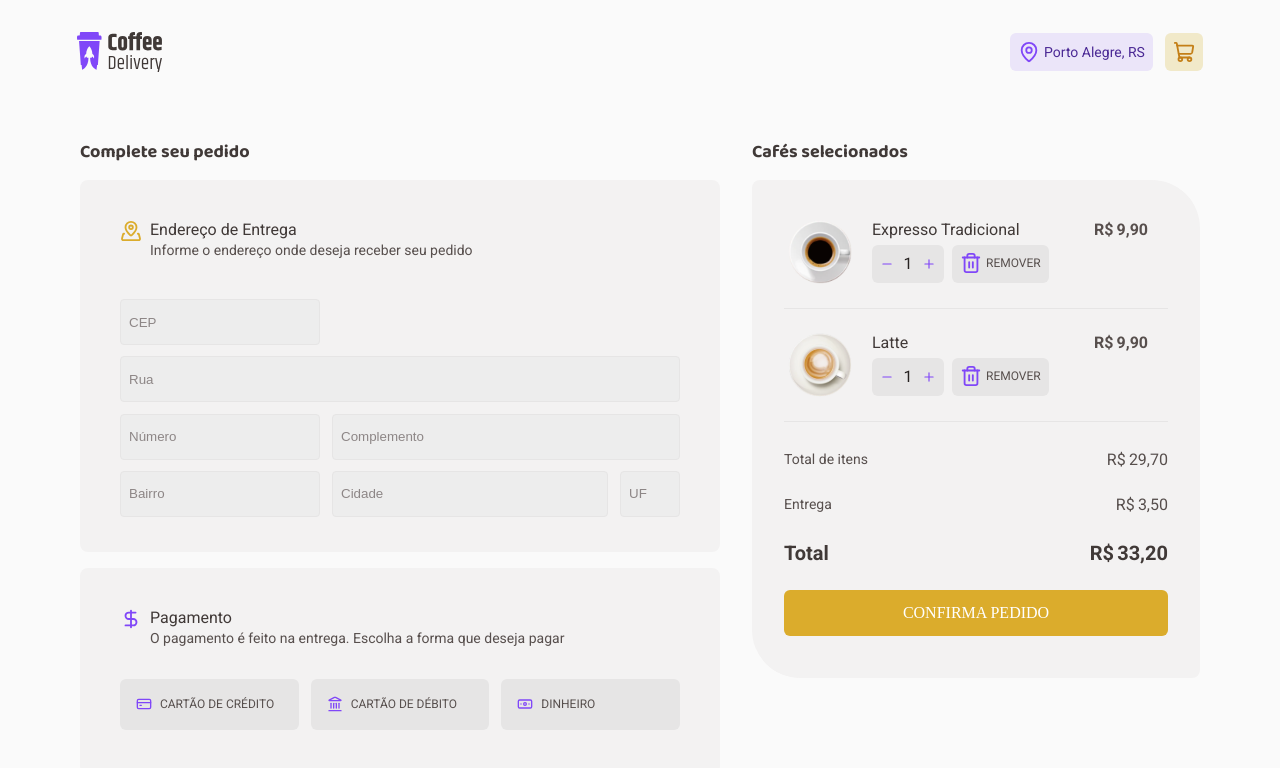
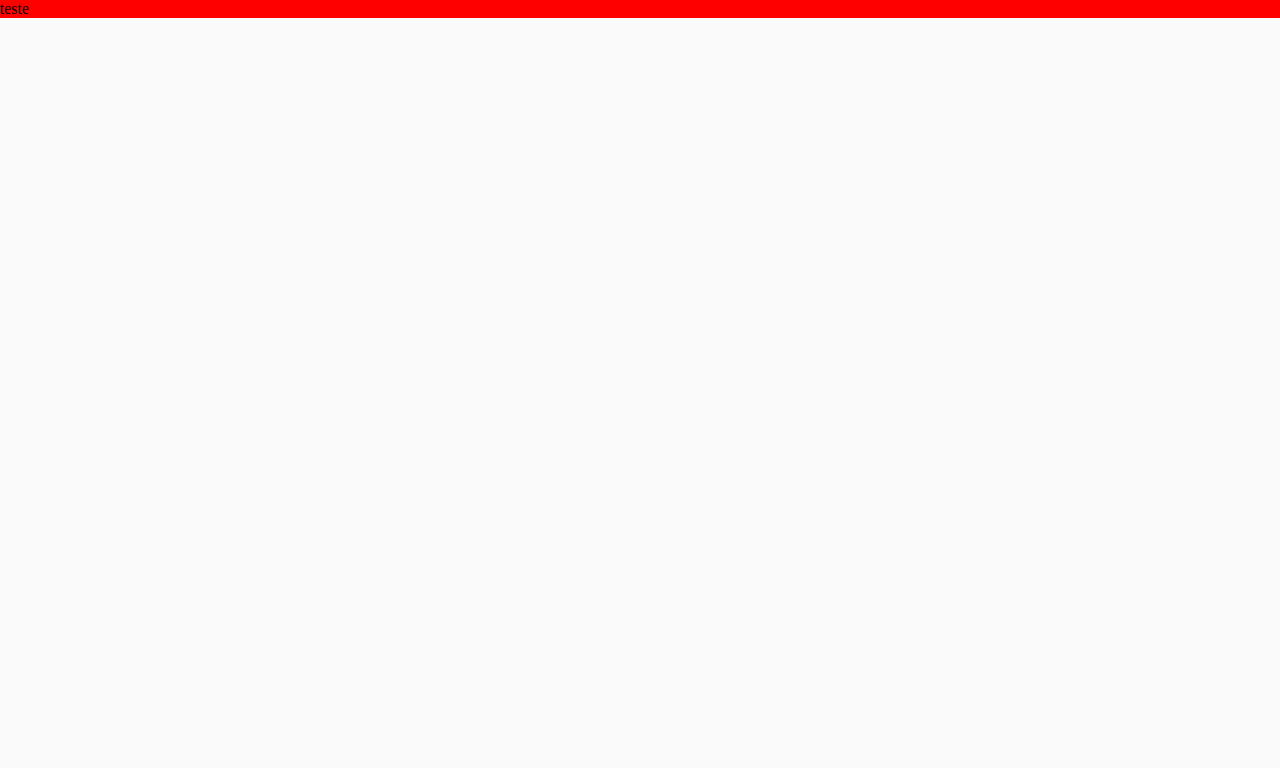
Before and after one commit to YasminFerrariDias/coffeeDelivery, a React (Vite) app: page / in a window 1280 px wide. Shown: the top 768 px of the page. Built offline with nearby package versions, Linux system fonts and the light colour scheme.

Commit message:
Criando a estrutura da page Success e a estrutura do componente SuccessCard

```diff
--- a/src/App.tsx
+++ b/src/App.tsx
@@ -1,16 +1,22 @@
 import { ThemeProvider } from 'styled-components'
 import { GlobalStyle } from './styles/global'
 import { defaultTheme } from './styles/themes/default'
+import { Success } from './pages/Success'
+
+{/*
+import { Home } from './pages/Home'
 import { Checkout } from './pages/Checkout'
-
-{/*import { Home } from './pages/Home'*/ }
+*/ }
 
 export function App() {
   return (
     <ThemeProvider theme={defaultTheme}>
-      {/*<Home />*/}
+      {/*
+      <Home />
+      <Checkout />
+      */}
 
-      <Checkout />
+      <Success />
 
       <GlobalStyle />
     </ThemeProvider>
--- /dev/null
+++ b/src/components/SuccessCard/index.tsx
@@ -0,0 +1,10 @@
+import { SuccessCardContainer } from "./styles";
+
+
+export function SuccessCard() {
+  return(
+    <SuccessCardContainer>
+      teste
+    </SuccessCardContainer>
+  )
+}
--- /dev/null
+++ b/src/components/SuccessCard/styles.ts
@@ -0,0 +1,5 @@
+import styled from "styled-components";
+
+export const SuccessCardContainer = styled.div`
+  background-color: red;
+`;
--- /dev/null
+++ b/src/pages/Success/index.tsx
@@ -0,0 +1,9 @@
+import { SuccessCard } from "../../components/SuccessCard";
+
+export function Success() {
+  return (
+    <>
+      <SuccessCard />
+    </>
+  )
+}
```
